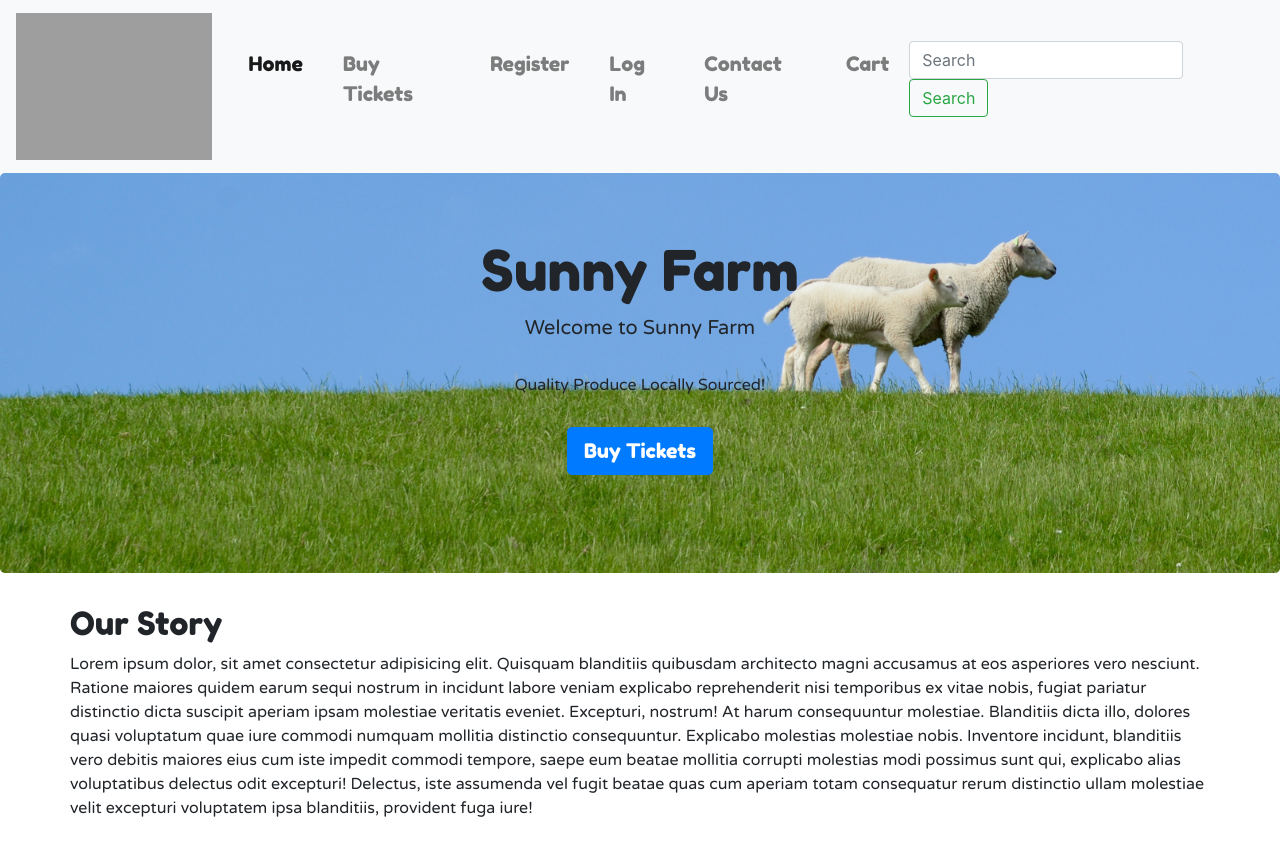
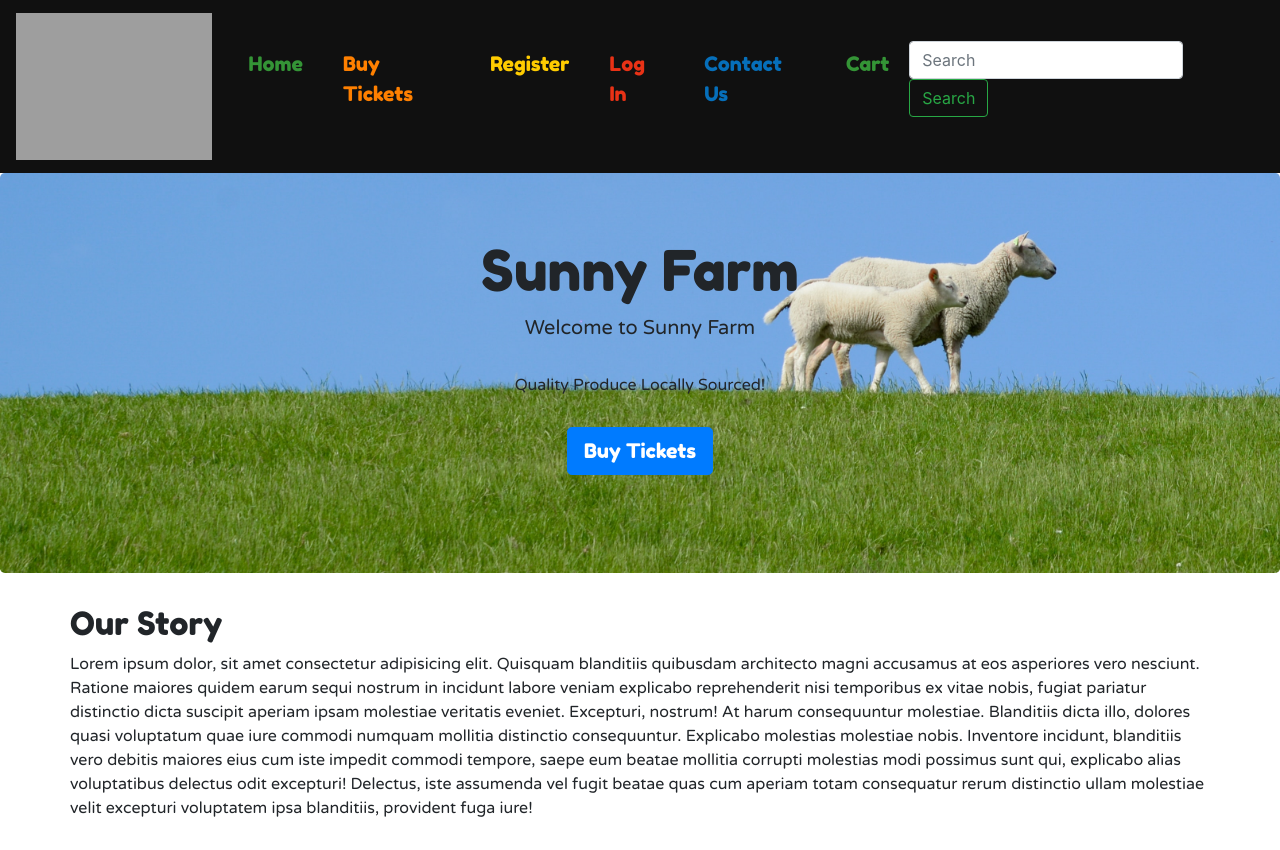
Before and after one commit to JayPeaa/msproject5, a Django app: page / in a window 1280 px wide. Shown: the top 850 px of the page. Run offline with Django 3.2, Linux system fonts and the light colour scheme; some libraries are stand-ins or nearby versions; grey boxes are pictures that could not be loaded.

Commit message:
Work on nav bar styling

```diff
--- a/static/css/main.css
+++ b/static/css/main.css
@@ -60,3 +60,13 @@ div {
 a.nav-link {
   font-size: 1.25em;
   margin: 0 .6em; }
+  a.nav-link-green {
+    color: #349436 !important; }
+  a.nav-link-orange {
+    color: #ff8000 !important; }
+  a.nav-link-yellow {
+    color: #ffcc00 !important; }
+  a.nav-link-blue {
+    color: #066fba !important; }
+  a.nav-link-red {
+    color: #e93216 !important; }
--- a/static/scss/_nav.scss
+++ b/static/scss/_nav.scss
@@ -1,4 +1,25 @@
 a.nav-link {
     font-size: 1.25em;
     margin: 0 .6em;
+
+    &-green {
+        color: $green !important;
+    }
+
+    &-orange {
+        color: $orange !important;
+    }
+
+    &-yellow {
+        color: $yellow !important;
+    }
+
+    &-blue {
+        color: $blue !important;
+    }
+
+    &-red {
+        color: $red !important;
+    }
+
 }
--- a/templates/base.html
+++ b/templates/base.html
@@ -13,7 +13,7 @@
   <link rel="stylesheet" href="{% static 'css/main.css' %}" type="text/css" />
   <title>Sunny Farm</title>
 </head>
-<nav class="navbar navbar-expand-lg navbar-light bg-light" style="background-color: white;">
+<nav class="navbar navbar-expand-lg navbar-dark" style="background-color: #101010;">
   <a class="navbar-brand" href="#">
     <img src="/static/img/logo.svg" class="img-fluid" style="width: 200px;">
   </a>
@@ -24,22 +24,22 @@
   <div class="collapse navbar-collapse justify-content-center" id="navbarNav">
     <ul class="navbar-nav">
       <li class="nav-item active">
-        <a class="nav-link" href="/home">Home <span class="sr-only">(current)</span></a>
+        <a class="nav-link nav-link-green" href="/home">Home <span class="sr-only">(current)</span></a>
       </li>
       <li class="nav-item">
-        <a class="nav-link" href="/products">Buy Tickets</a>
+        <a class="nav-link nav-link-orange" href="/products">Buy Tickets</a>
       </li>
       <li class="nav-item">
-        <a class="nav-link" href="/register">Register</a>
+        <a class="nav-link nav-link-yellow" href="/register">Register</a>
       </li>
       <li class="nav-item">
-        <a class="nav-link" href="/login">Log In</a>
+        <a class="nav-link nav-link-red" href="/login">Log In</a>
       </li>
       <li class="nav-item">
-        <a class="nav-link" href="/contact">Contact Us</a>
+        <a class="nav-link nav-link-blue" href="/contact">Contact Us</a>
       </li>
       <li class="nav-item">
-        <a class="nav-link" href="/cart">Cart</a>
+        <a class="nav-link nav-link-green" href="/cart">Cart</a>
       </li>
     </ul>
 
```
